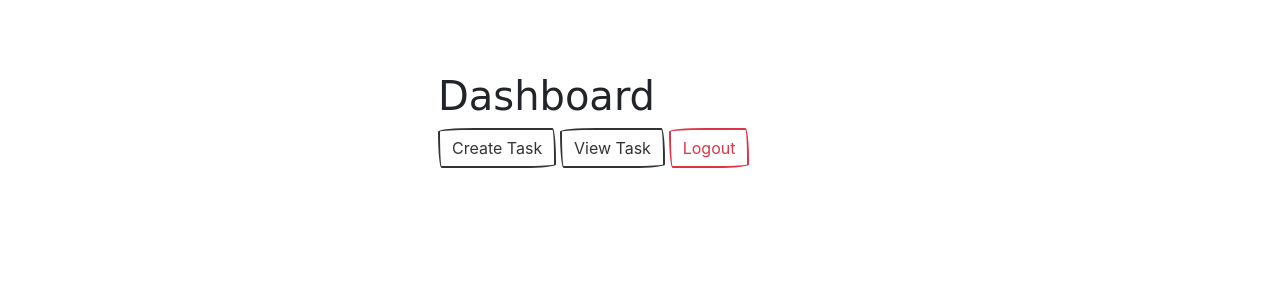
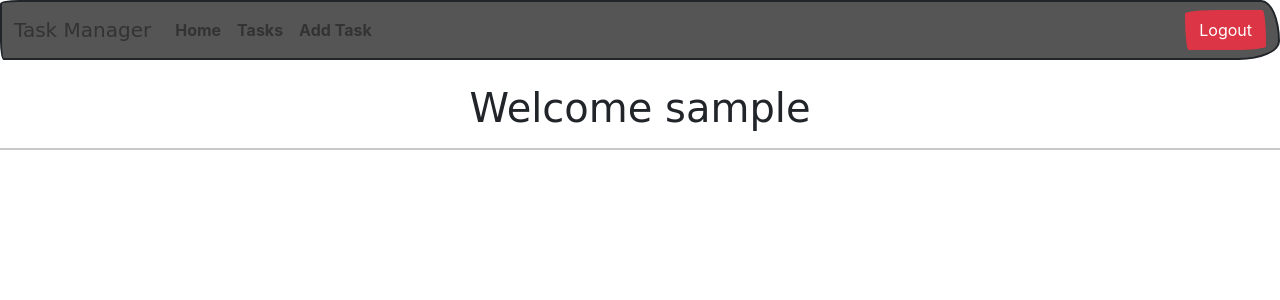
Before and after one commit to omdusane/taskManager, a Django app: page /dashboard in a window 1280 px wide. Shown: the top 300 px of the page. Run offline with Django 4.2, Linux system fonts and the light colour scheme; the visitor is signed in with stand-in values (Sample User, id 1); data that the repository does not hold is empty; some libraries are stand-ins or nearby versions; some web fonts are replaced.

Commit message:
UI Changes

```diff
--- a/templates/base.html
+++ b/templates/base.html
@@ -0,0 +1,59 @@
+<nav class="navbar navbar-expand-lg bg-primary" data-bs-theme="dark">
+
+    <a class="navbar-brand main-heading">
+
+      &nbsp; Task Manager
+
+    </a>
+
+
+    <button
+      class="navbar-toggler"
+      type="button"
+      data-toggle="collapse"
+      data-target="#navbarNavDropdown"
+      aria-controls="navbarNavDropdown"
+      aria-expanded="false"
+      aria-label="Toggle navigation"
+    >
+      <span class="navbar-toggler-icon"></span>
+
+    </button>
+
+
+      <div class="collapse navbar-collapse text-center" id="navbarNavDropdown">
+
+
+        <ul class="navbar-nav ms-auto">
+
+
+          &nbsp;     &nbsp;     &nbsp;
+
+
+          <li class="nav-item">
+
+            <a class="btn btn-primary navbar-btn" type="button" href="{% url 'register' %}">Register</a>
+
+          </li>
+
+
+          &nbsp;     &nbsp;     &nbsp;
+
+
+          <li class="nav-item">
+
+            <a class="btn btn-primary navbar-btn" type="button" href="{% url 'login' %}">Login</a>
+
+          </li>
+
+
+          &nbsp;     &nbsp;     &nbsp;
+
+
+        </ul>
+
+
+      </div>
+
+
+</nav>
--- a/templates/login.html
+++ b/templates/login.html
@@ -19,7 +19,7 @@
 </head>
 <body>
     {% include 'base.html' %}
-    <br>
+
     <div class="container bg-white shadow-md p-5 form-layout">
         <h2 class="text-center">Login</h2>
         <form action="" method="post">
@@ -27,7 +27,7 @@
 
             {{form|crispy}}
 
-            <button type="submit" class="btn btn-outline-primary">Submit</button>
+            <button type="submit" class="btn btn-outline-primary">Login</button>
 
         </form>
     </div>
--- a/templates/register.html
+++ b/templates/register.html
@@ -19,7 +19,7 @@
 
     {% include 'base.html' %}
 
-    <br>
+
     <div class="container bg-white shadow-md p-5 form-layout">
     <h2 class="text-center">Register</h2>
     <form action="" method="post">
--- a/templates/user/create-task.html
+++ b/templates/user/create-task.html
@@ -17,7 +17,7 @@
     </head>
 <body>
 
-    {% include 'base.html' %}
+    {% include 'user/navbar.html' %}
 
     <br>
     <div class="container bg-white shadow-md p-5 form-layout">
@@ -27,7 +27,7 @@
 
         {{form|crispy}}
 
-        <button type="submit" class="btn btn-outline-primary align-items-center">Submit</button>
+        <button type="submit" class="btn btn-outline-primary align-items-center">Add</button>
 
     </form>
     </div>
--- a/templates/user/dashboard.html
+++ b/templates/user/dashboard.html
@@ -16,16 +16,26 @@
 
     </head>
 <body>
-    {% include 'base.html' %}
+
+    {% include 'user/navbar.html' %}
     <br>
-    <div class="container bg-white shadow-md p-5 form-layout">
-        <h1>Dashboard</h1>
-        <a href="{% url 'create-task' %}"><button type="submit" class="btn btn-outline-primary align-items-center">Create Task</button></a>
-        <a href="{% url 'view-tasks' %}"><button type="submit" class="btn btn-outline-primary align-items-center">View Task</button></a>
-
-        <a href="{% url 'logout' %}"><button type="submit" class="btn btn-outline-danger align-items-center">Logout</button></a>
-
-
+    <h1 class="text-center">Welcome {{user.username}}</h1>
+    <hr>
+    <div class="container ">
+        <div class="row row-cols-1 row-cols-md-2 row-cols-lg-3 g-4">
+            {% for t in task %}
+            <div class="col">
+                <div class="card text-white bg-secondary mb-3" style="max-width: 540px;">
+                    <div class="card-header">{{t.title}}</div>
+                        <div class="card-body">
+                            <p class="card-text">{{t.content}}</p>
+                            <a href="{% url 'update-task' t.id %}"><button type="submit" class="btn btn-outline-info align-items-center text-white">Update</button></a>
+                            <a href="{% url 'delete-task' t.id %}"><button type="submit" class="btn btn-outline-danger align-items-center text-white">Delete</button></a>
+                        </div>
+                    </div>
+                </div>
+            {% endfor %}
+        </div>
     </div>
 </body>
 </html>
--- a/templates/user/delete-task.html
+++ b/templates/user/delete-task.html
@@ -17,7 +17,7 @@
     </head>
 <body>
 
-    {% include 'base.html' %}
+    {% include 'user/navbar.html' %}
 
     <br>
     <div class="container bg-white shadow-md p-5 form-layout">
--- a/templates/user/navbar.html
+++ b/templates/user/navbar.html
@@ -1,40 +1,28 @@
 <nav class="navbar navbar-expand-lg bg-dark" data-bs-theme="dark">
     <div class="container-fluid">
-      <a class="navbar-brand" href="#">Navbar</a>
+      <a class="navbar-brand" href="#">Task Manager</a>
       <button class="navbar-toggler" type="button" data-bs-toggle="collapse" data-bs-target="#navbarColor02" aria-controls="navbarColor02" aria-expanded="false" aria-label="Toggle navigation">
         <span class="navbar-toggler-icon"></span>
       </button>
       <div class="collapse navbar-collapse" id="navbarColor02">
         <ul class="navbar-nav me-auto">
           <li class="nav-item">
-            <a class="nav-link active" href="#">Home
+            <a class="nav-link" href="{% url 'dashboard' %}">Home
               <span class="visually-hidden">(current)</span>
             </a>
           </li>
           <li class="nav-item">
-            <a class="nav-link" href="#">Features</a>
+            <a class="nav-link" href="{% url 'view-tasks' %}">Tasks</a>
           </li>
           <li class="nav-item">
-            <a class="nav-link" href="#">Pricing</a>
+            <a class="nav-link" href="{% url 'create-task' %}">Add Task</a>
           </li>
-          <li class="nav-item">
-            <a class="nav-link" href="#">About</a>
-          </li>
-          <li class="nav-item dropdown">
-            <a class="nav-link dropdown-toggle" data-bs-toggle="dropdown" href="#" role="button" aria-haspopup="true" aria-expanded="false">Dropdown</a>
-            <div class="dropdown-menu">
-              <a class="dropdown-item" href="#">Action</a>
-              <a class="dropdown-item" href="#">Another action</a>
-              <a class="dropdown-item" href="#">Something else here</a>
-              <div class="dropdown-divider"></div>
-              <a class="dropdown-item" href="#">Separated link</a>
-            </div>
-          </li>
+
+
         </ul>
-        <form class="d-flex">
-          <input class="form-control me-sm-2" type="search" placeholder="Search">
-          <button class="btn btn-secondary my-2 my-sm-0" type="submit">Search</button>
-        </form>
+        <div class="d-flex">
+          <a href="{% url 'logout' %}"><button type="submit" class="btn btn-danger align-items-center">Logout</button></a>
+        </div>
       </div>
     </div>
   </nav>
--- a/templates/user/update-task.html
+++ b/templates/user/update-task.html
@@ -17,7 +17,7 @@
     </head>
 <body>
 
-    {% include 'base.html' %}
+    {% include 'user/navbar.html' %}
 
     <br>
     <div class="container bg-white shadow-md p-5 form-layout">
--- a/templates/user/view-tasks.html
+++ b/templates/user/view-tasks.html
@@ -16,7 +16,7 @@
 
     </head>
 <body>
-    {% include 'base.html' %}
+    {% include 'user/navbar.html' %}
     <br>
     <h1 class="text-center">Tasks</h1>
     <hr>
--- a/todo/views.py
+++ b/todo/views.py
@@ -55,7 +55,11 @@ def logout(request):
 
 @login_required(login_url='/login')
 def dashboard(request):
-    return render(request,"user/dashboard.html")
+    user = request.user
+    current_user = request.user.id
+
+    task = Task.objects.all().filter(user=current_user)
+    return render(request,"user/dashboard.html", {"user": user, 'task': task})
 
 
 @login_required(login_url='/login')
```
Also changed, not shown: templates/home.html (+1 -60 lines).
